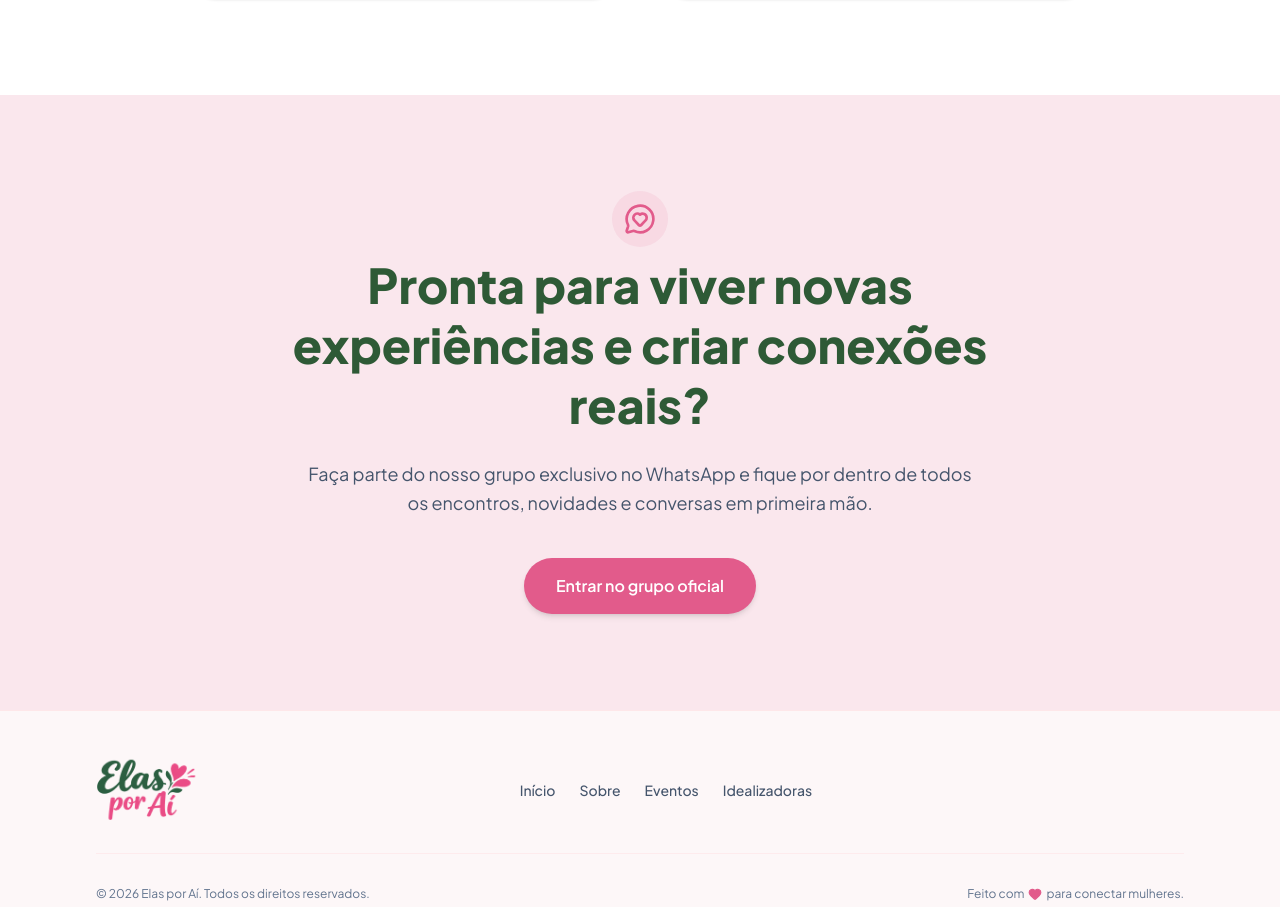
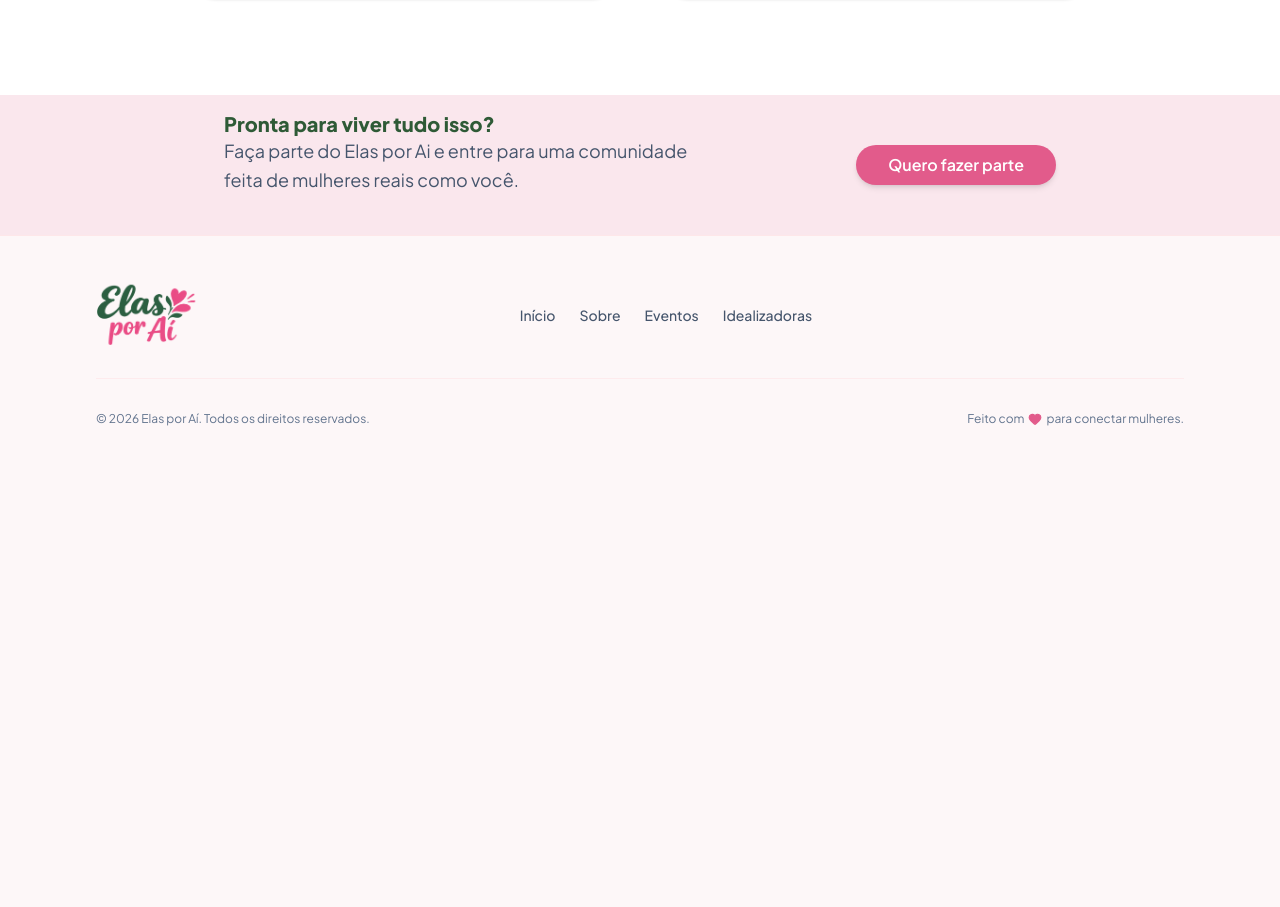
Before and after one commit to elasporai/elas-por-ai, a Next.js app: page / in a window 1280 px wide. Shown: the part 2653-3560 px from the top of the page. After the commit the page ends 3112 px from the top, so only its background shows below. Built offline with nearby package versions, Linux system fonts and the light colour scheme.

Commit message:
adiciona seção cta

```diff
--- a/src/components/CtaCommunitySection.tsx
+++ b/src/components/CtaCommunitySection.tsx
@@ -5,32 +5,28 @@ export function CtaCommunitySection() {
   return (
     <section
       id="comunidade"
-      className="py-16 md:py-24 bg-brand-pink/10 relative overflow-hidden"
+      className="py-4 bg-brand-pink/10 relative overflow-hidden"
     >
-      <div className="max-w-4xl mx-auto px-4 sm:px-6 lg:px-8 text-center space-y-6 relative z-10">
-        <div className="inline-flex items-center justify-center p-3 bg-brand-pink/10 text-brand-pink rounded-full mb-2">
-          <MessageCircleHeart size={32} />
-        </div>
-
-        <h2 className="text-3xl sm:text-4xl lg:text-5xl font-extrabold text-brand-green leading-tight">
-          Pronta para viver novas experiências e criar conexões reais?
+      <div className="max-w-4xl mx-auto px-4 sm:px-6 lg:px-8 space-y-6 relative z-10 flex items-center justify-between">
+        <div>
+          <h2 className="text-xl font-extrabold text-brand-green leading-tight">
+            Pronta para viver tudo isso?
           </h2>
 
           <p className="text-slate-600 text-base sm:text-lg max-w-2xl mx-auto leading-relaxed">
-          Faça parte do nosso grupo exclusivo no WhatsApp e fique por dentro de
-          todos os encontros, novidades e conversas em primeira mão.
+            Faça parte do Elas por Ai e entre para uma comunidade <br /> feita
+            de mulheres reais como você.
           </p>
+        </div>
 
-        <div className="pt-4">
         <Link
           href="https://whatsapp.com"
           target="_blank"
           rel="noopener noreferrer"
-            className="inline-flex items-center justify-center bg-brand-pink hover:bg-brand-pink-hover text-white font-semibold text-base px-8 py-4 rounded-full transition-all duration-200 shadow-md hover:shadow-lg hover:-translate-y-0.5"
+          className="inline-flex items-center justify-center bg-brand-pink hover:bg-brand-pink-hover text-white font-semibold text-base px-8 py-2 rounded-full transition-all duration-200 shadow-md hover:shadow-lg hover:-translate-y-0.5"
         >
-            Entrar no grupo oficial
+          Quero fazer parte
         </Link>
-        </div>
       </div>
     </section>
   );
```
Lines whose indentation alone changed are shown as unchanged.
